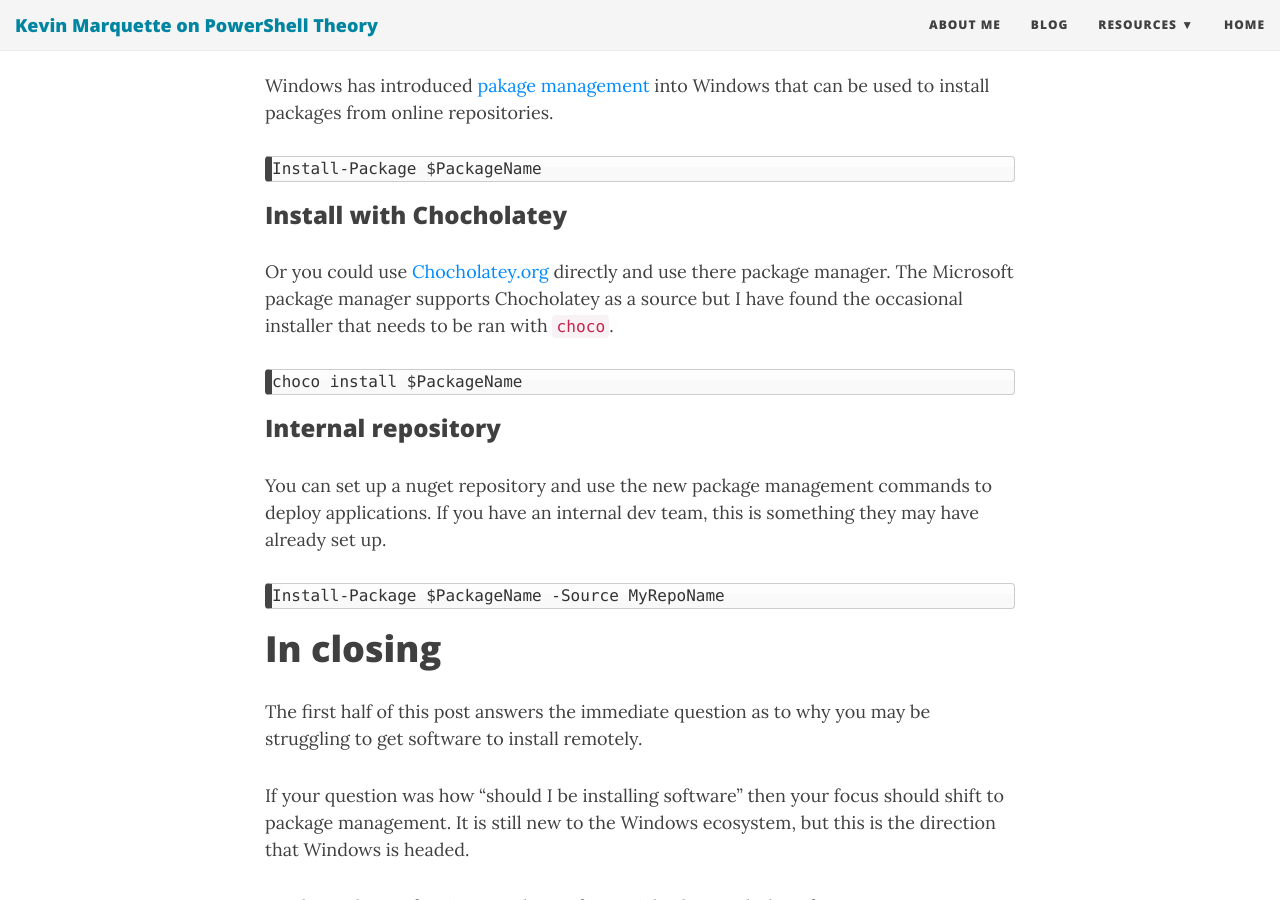
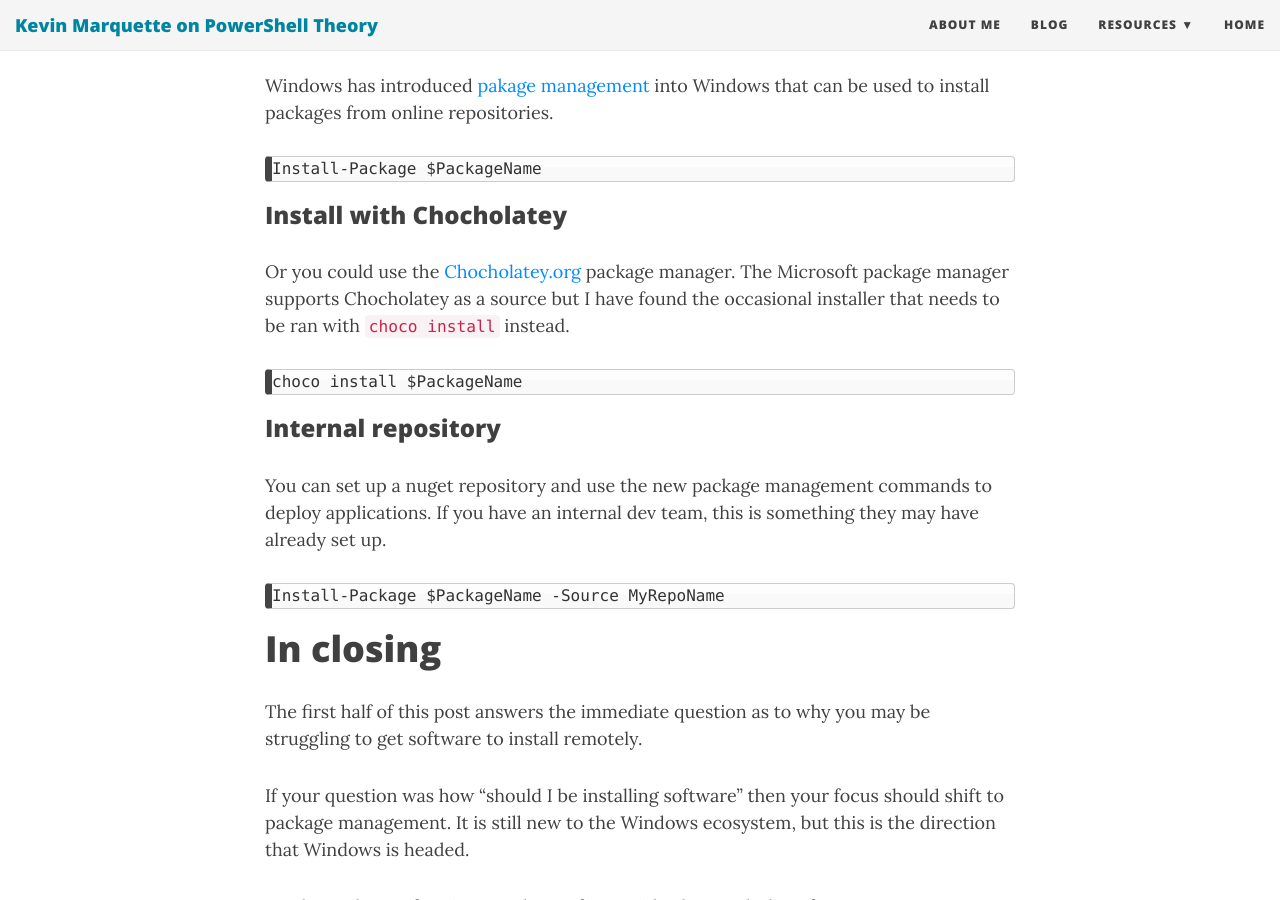
Before and after one commit to KevinMarquette/kevinmarquette.github.io, a Jekyll site: the page built from _posts/2017-04-22-Powershell-installing-remote-software.md, in a window 1280 px wide and 900 px high, scrolled down 6201 px. Built offline with Jekyll 4.4.1, drawn with Linux system fonts in a browser that asks for light colours; nearby versions of some CDN libraries.

Commit message:
choco workding

```diff
--- a/_posts/2017-04-22-Powershell-installing-remote-software.md
+++ b/_posts/2017-04-22-Powershell-installing-remote-software.md
@@ -164,7 +164,7 @@ Windows has introduced [pakage management](ttps://blogs.technet.microsoft.com/pa
 
 ### Install with Chocholatey
 
-Or you could use [Chocholatey.org](https://chocolatey.org/) directly and use there package manager. The Microsoft package manager supports Chocholatey as a source but I have found the occasional installer that needs to be ran with `choco`.
+Or you could use the [Chocholatey.org](https://chocolatey.org/) package manager. The Microsoft package manager supports Chocholatey as a source but I have found the occasional installer that needs to be ran with `choco install` instead.
 
     choco install $PackageName
 
```
